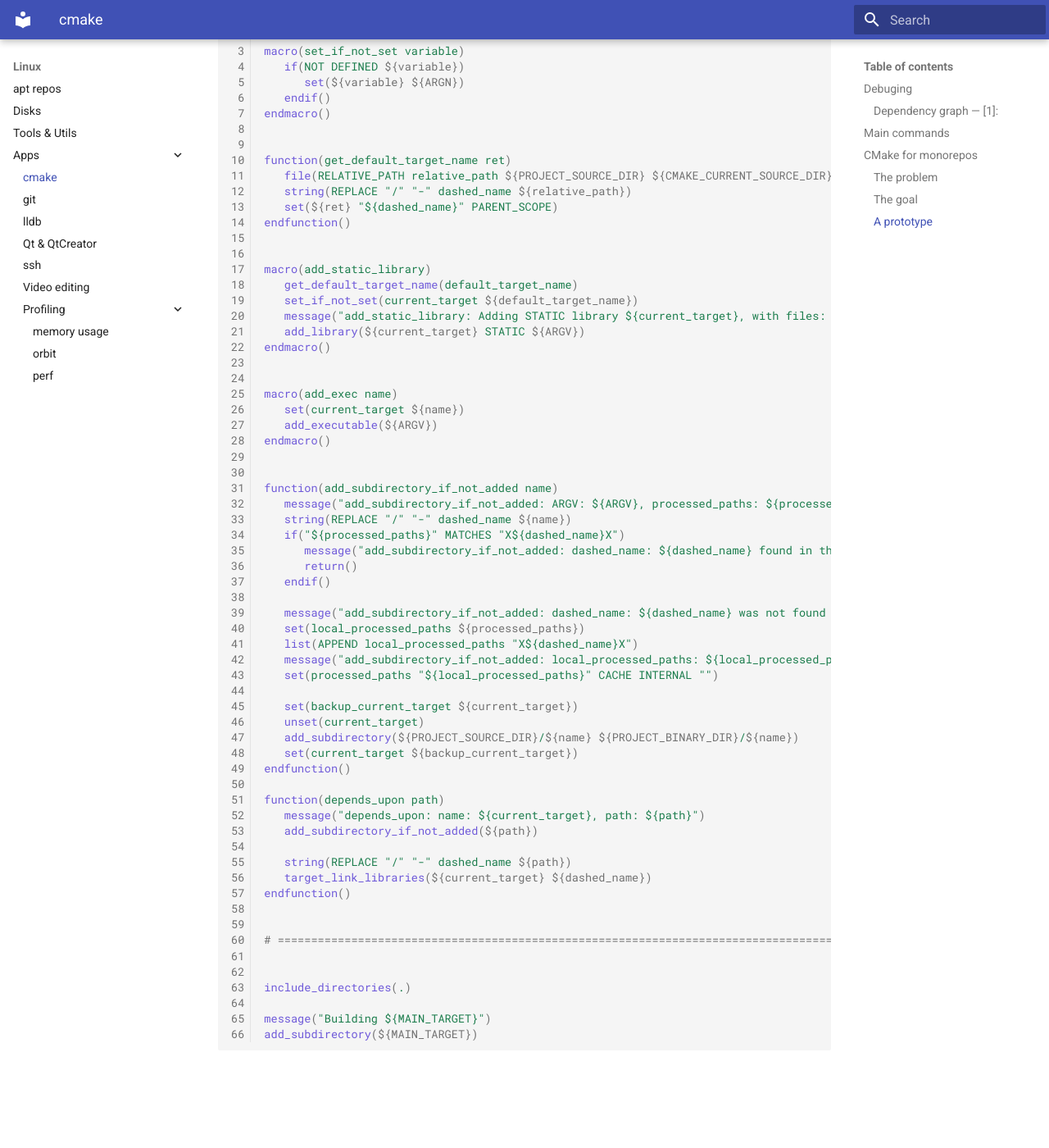
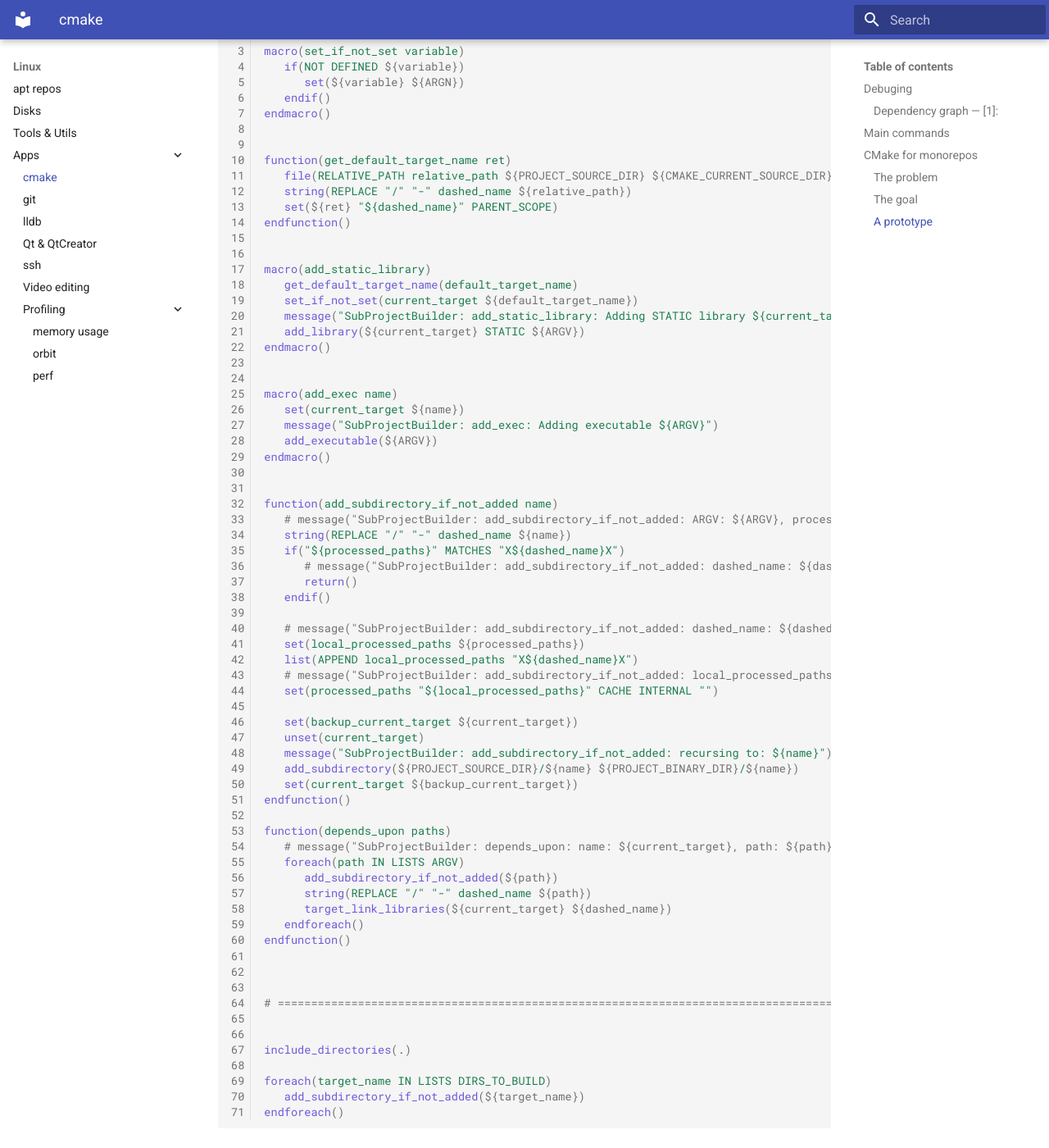
Before and after one commit to DimanNe/dimanne.github.io, an MkDocs documentation site: the page built from docs/Linux/apps/cmake.md, in a window 1280 px wide and 1400 px high, scrolled down 2242 px. Shown: the whole window at 82% size. Built offline with MkDocs 1.6.1 and Material for MkDocs 9.7.7, drawn with Linux system fonts in a browser that asks for light colours; before the commit the page ends 3547 px from its top, so only the background shows below that; some of the changed text lies outside the part shown.

Commit message:
cmake fixes

````diff
--- a/docs/Linux/apps/cmake.md
+++ b/docs/Linux/apps/cmake.md
@@ -75,7 +75,7 @@ The goal is to be able to write CMakeLists in this way:
 * And configure in this way:
 
     ```bash
-    cmake root/cmake/dir -DMAIN_TARGET="my/super/project/se2"  # <-- specify only one sub-project to build
+    cmake root/cmake/dir -DDIRS_TO_BUILD="my/super/project/se2"  # <-- specify only one sub-project to build
     ```
 
 
@@ -108,44 +108,48 @@ endfunction()
 macro(add_static_library)
    get_default_target_name(default_target_name)
    set_if_not_set(current_target ${default_target_name})
-   message("add_static_library: Adding STATIC library ${current_target}, with files: ${ARGV}")
+   message("SubProjectBuilder: add_static_library: Adding STATIC library ${current_target}, with files: ${ARGV}")
    add_library(${current_target} STATIC ${ARGV})
 endmacro()
 
 
 macro(add_exec name)
    set(current_target ${name})
+   message("SubProjectBuilder: add_exec: Adding executable ${ARGV}")
    add_executable(${ARGV})
 endmacro()
 
 
 function(add_subdirectory_if_not_added name)
-   message("add_subdirectory_if_not_added: ARGV: ${ARGV}, processed_paths: ${processed_paths}")
+   # message("SubProjectBuilder: add_subdirectory_if_not_added: ARGV: ${ARGV}, processed_paths: ${processed_paths}")
    string(REPLACE "/" "-" dashed_name ${name})
    if("${processed_paths}" MATCHES "X${dashed_name}X")
-      message("add_subdirectory_if_not_added: dashed_name: ${dashed_name} found in the list of processed paths, ignoring it...")
+      # message("SubProjectBuilder: add_subdirectory_if_not_added: dashed_name: ${dashed_name} found in the list of processed paths, ignoring it...")
       return()
    endif()
 
-   message("add_subdirectory_if_not_added: dashed_name: ${dashed_name} was not found in the list of processed paths, adding it...")
+   # message("SubProjectBuilder: add_subdirectory_if_not_added: dashed_name: ${dashed_name} was not found in the list of processed paths, adding it...")
    set(local_processed_paths ${processed_paths})
    list(APPEND local_processed_paths "X${dashed_name}X")
-   message("add_subdirectory_if_not_added: local_processed_paths: ${local_processed_paths}")
+   # message("SubProjectBuilder: add_subdirectory_if_not_added: local_processed_paths: ${local_processed_paths}")
    set(processed_paths "${local_processed_paths}" CACHE INTERNAL "")
 
    set(backup_current_target ${current_target})
    unset(current_target)
+   message("SubProjectBuilder: add_subdirectory_if_not_added: recursing to: ${name}")
    add_subdirectory(${PROJECT_SOURCE_DIR}/${name} ${PROJECT_BINARY_DIR}/${name})
    set(current_target ${backup_current_target})
 endfunction()
 
-function(depends_upon path)
-   message("depends_upon: name: ${current_target}, path: ${path}")
-   add_subdirectory_if_not_added(${path})
+function(depends_upon paths)
+   # message("SubProjectBuilder: depends_upon: name: ${current_target}, path: ${path}")
+   foreach(path IN LISTS ARGV)
+      add_subdirectory_if_not_added(${path})
+      string(REPLACE "/" "-" dashed_name ${path})
+      target_link_libraries(${current_target} ${dashed_name})
+   endforeach()
+endfunction()
 
-   string(REPLACE "/" "-" dashed_name ${path})
-   target_link_libraries(${current_target} ${dashed_name})
-endfunction()
 
 
 # =================================================================================================
@@ -153,6 +157,7 @@ endfunction()
 
 include_directories(.)
 
-message("Building ${MAIN_TARGET}")
-add_subdirectory(${MAIN_TARGET})
+foreach(target_name IN LISTS DIRS_TO_BUILD)
+   add_subdirectory_if_not_added(${target_name})
+endforeach()
 ```
````
